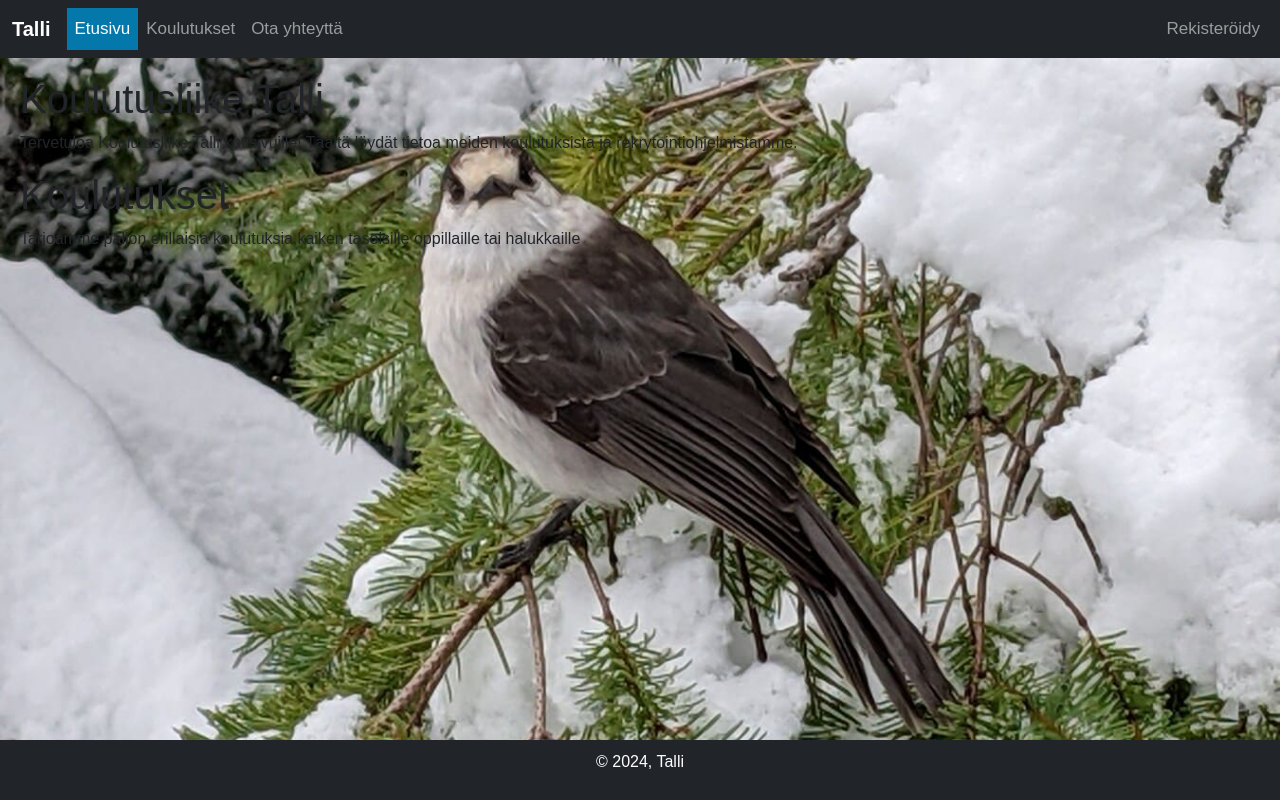
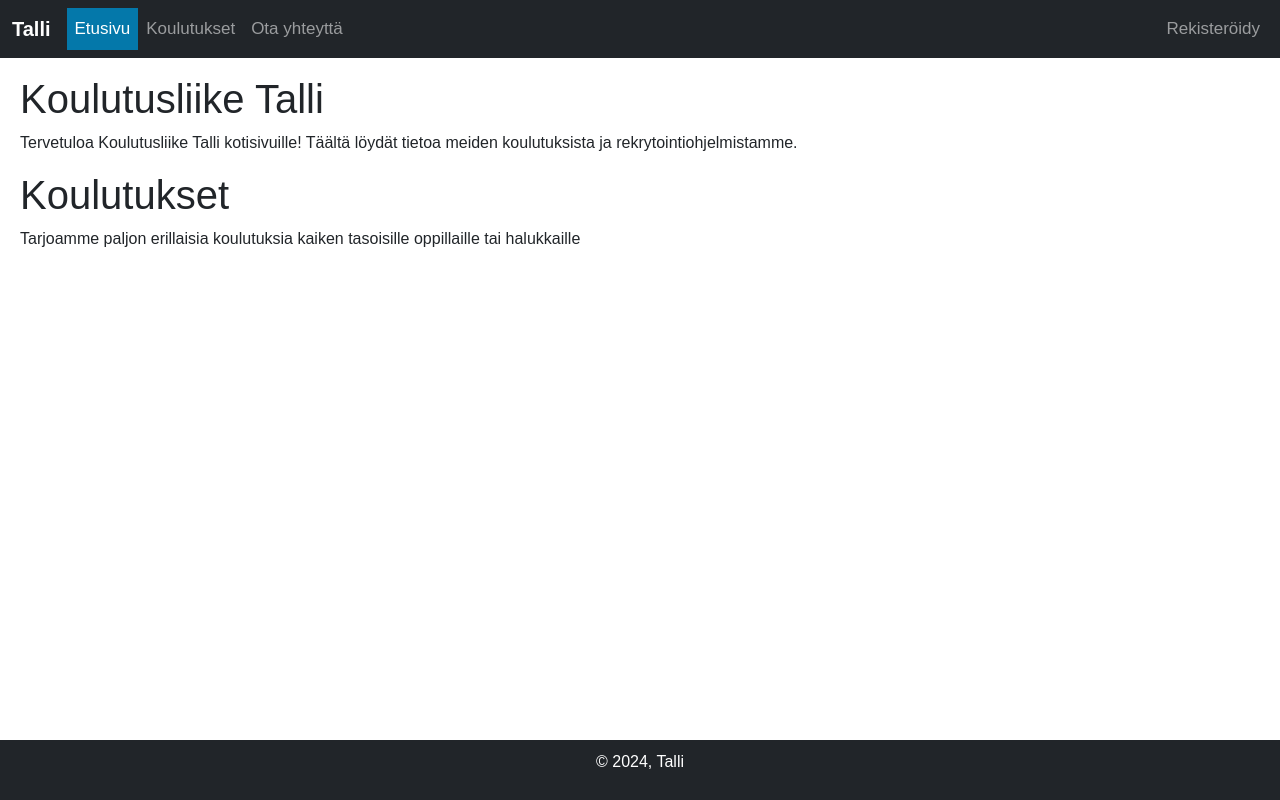
Before and after one commit to Chiya-hekmatyar/Talli_projekti, a PHP site: page /index.php in a window 1280 px wide. Run offline with PHP 8.4, Linux system fonts and the light colour scheme.

Commit message:
Update site.css

```diff
--- a/site.css
+++ b/site.css
@@ -7,10 +7,7 @@ html, body {
 body {
   display: flex;
   flex-direction: column;
-  background-image: url('background.jpg');
-  background-size: cover;
-  background-position: center;
-  background-repeat: no-repeat;
+
 }
 
 footer {
```
